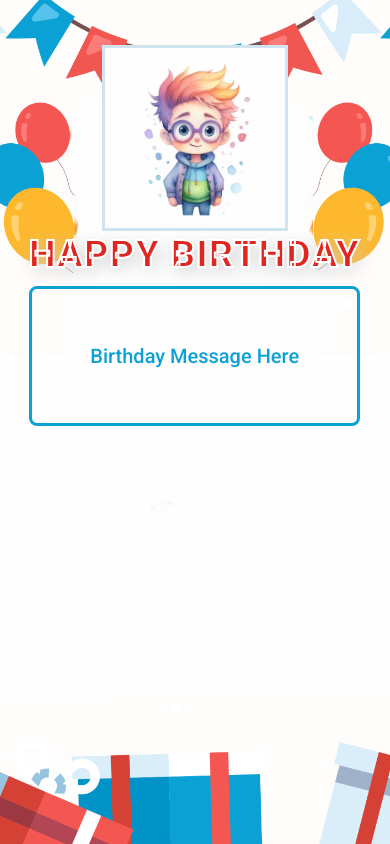
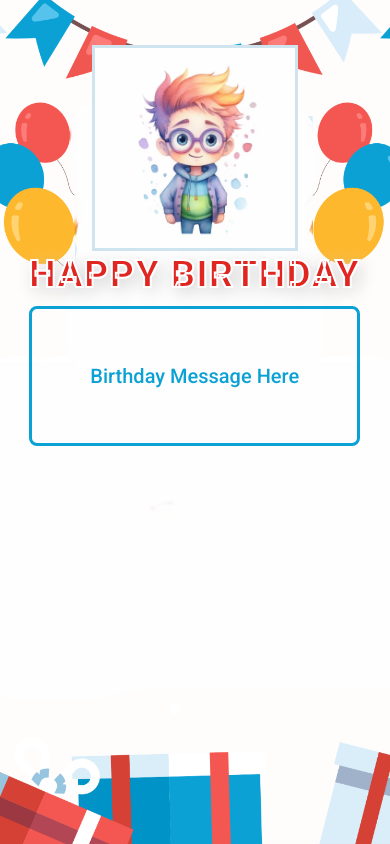
Before and after one commit to Nitinkumarsohal/happybirthday.github.io, a plain HTML site: page index.html in a window 390 px wide. Drawn offline with nearby package versions, Linux system fonts and the light colour scheme; a web font is replaced by a local one.

Commit message:
Update responsive.css
img

```diff
--- a/css/responsive.css
+++ b/css/responsive.css
@@ -5,7 +5,7 @@
 
     }
     .birthday-box img {
-        max-width: 180px;
+        max-width: 200px;
     }
     .message-box {
         min-height: 184px;
```
